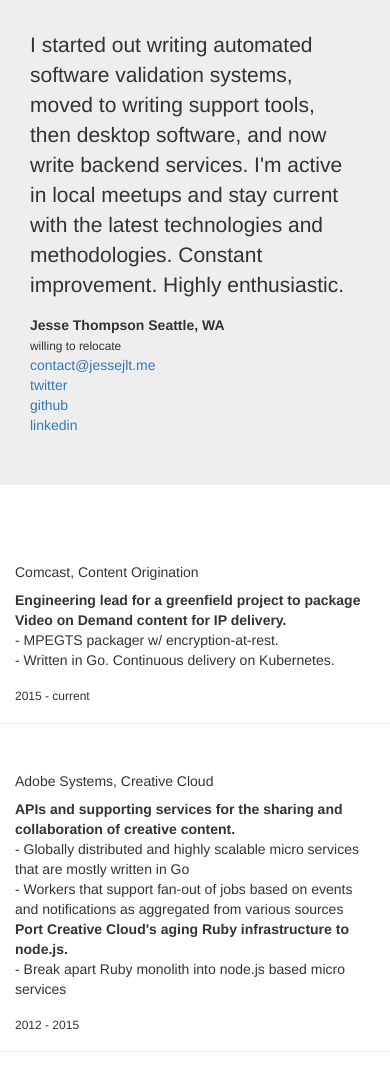
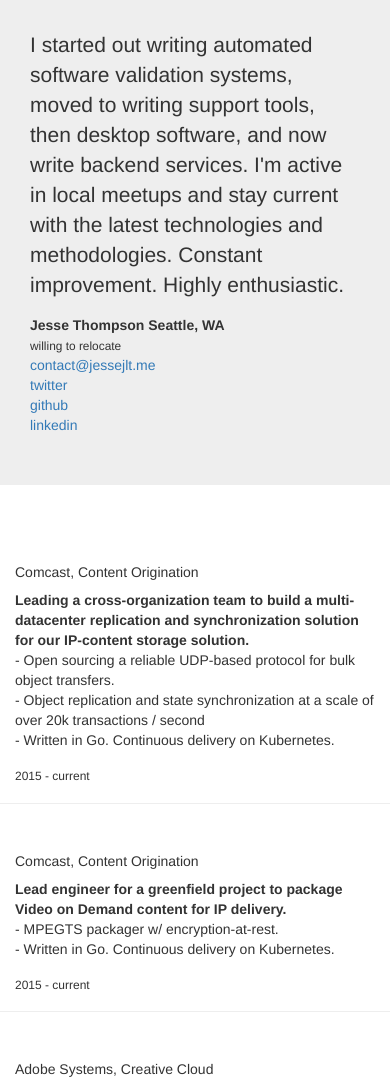
Before and after one commit to jessejlt/jessejlt.me, a plain HTML site: page site/index.html in a window 390 px wide. Shown: the top 1085 px of the page. Drawn offline with Linux system fonts and the light colour scheme.

Commit message:
Add replication project information

```diff
--- a/site/index.html
+++ b/site/index.html
@@ -55,7 +55,32 @@
         <div class="col-md-4">
           <dl>
 
-						<dt>Engineering lead for a greenfield project to package Video on Demand content for IP delivery.</dt>
+            <dt>Leading a cross-organization team to build a multi-datacenter replication and synchronization solution for our IP-content storage solution.</dt>
+
+
+              <dd>- Open sourcing a reliable UDP-based protocol for bulk object transfers.</dd>
+
+              <dd>- Object replication and state synchronization at a scale of over 20k transactions / second</dd>
+
+              <dd>- Written in Go. Continuous delivery on Kubernetes.</dd>
+
+
+
+          </dl>
+        </div>
+        <div class="col-md-4">
+          <h6>2015 - current</h6>
+        </div>
+      </div>
+
+      <div class="row page-header">
+        <div class="col-md-3 col-md-offset-1">
+          <h5>Comcast, Content Origination</h5>
+        </div>
+        <div class="col-md-4">
+          <dl>
+
+            <dt>Lead engineer for a greenfield project to package Video on Demand content for IP delivery.</dt>
 
 
               <dd>- MPEGTS packager w/ encryption-at-rest.</dd>
```
Also changed, not shown: resume.json (+17 -1 lines), 1 other file. Lines whose indentation alone changed are shown as unchanged.
